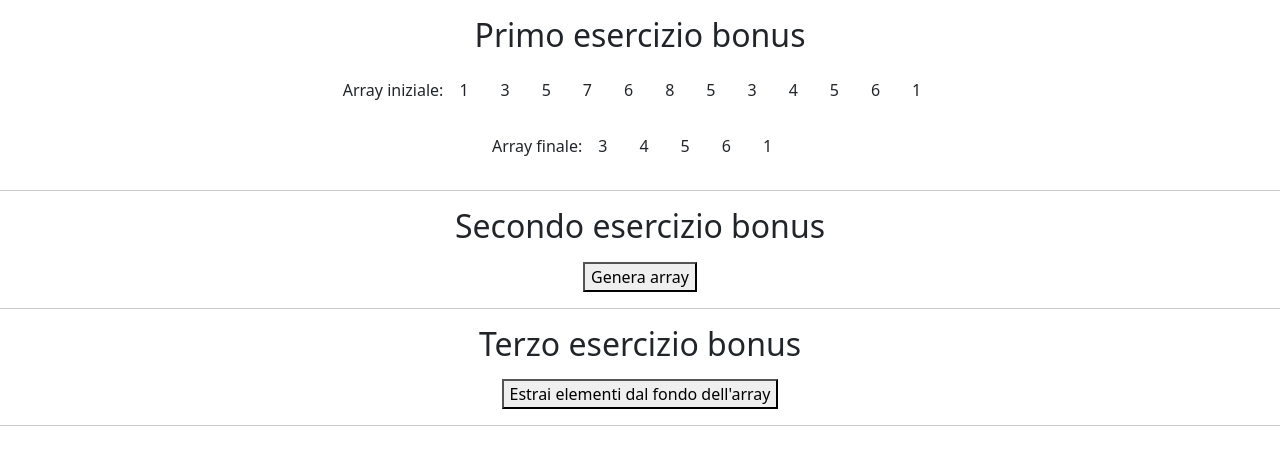
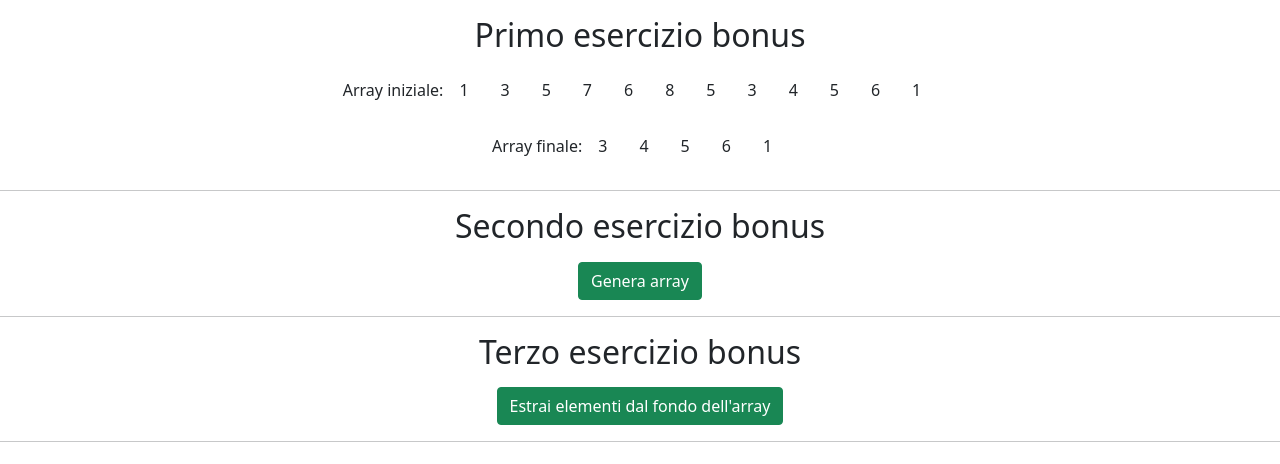
Before and after one commit to ValentinoDeStefano98/js-mail-dadi, a plain HTML site: page La coda dell'array/index.html in a window 1280 px wide. Drawn offline with nearby package versions, Linux system fonts and the light colour scheme.

Commit message:
Style added

```diff
--- a/La coda dell'array/index.html
+++ b/La coda dell'array/index.html
@@ -26,7 +26,7 @@
 
     <div class="mt-3 d-flex flex-column justify-content-center align-items-center">
         <h2 class="mb-3">Secondo esercizio bonus</h2>
-        <button id="arrayGenerator">Genera array</button>
+        <button id="arrayGenerator" class="btn btn-success">Genera array</button>
         <div id="secondArray" class="d-flex align-items-center flex-wrap">
 
         </div>
@@ -36,7 +36,7 @@
 
     <div class="mt-3 d-flex flex-column justify-content-center align-items-center">
         <h2 class="mb-3">Terzo esercizio bonus</h2>
-        <button id="elementExtract">Estrai elementi dal fondo dell'array</button>
+        <button id="elementExtract" class="btn btn-success">Estrai elementi dal fondo dell'array</button>
         <div id="thirdArray" class="d-flex align-items-center">
 
         </div>
```
